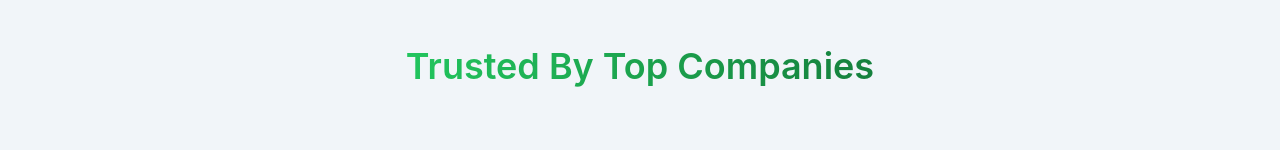
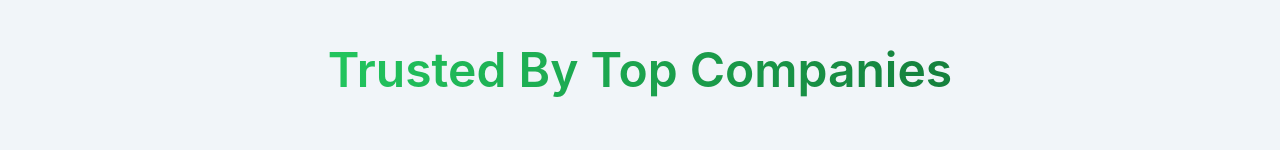
Before and after one commit to LuCiFeRMORGAN047/insurewow, a React (Vite) app in the folder pf/: page / in a window 1280 px wide. Shown: the part 802-952 px from the top of the page. Built offline with nearby package versions, Linux system fonts and the light colour scheme.

Commit message:
text taille

```diff
--- a/pf/src/components/index/TopComp.jsx
+++ b/pf/src/components/index/TopComp.jsx
@@ -8,7 +8,7 @@ import {motion} from 'framer-motion'
 const TopComp = () => {
   return (
     <div className='h-[20rem] flex flex-col items-center bg-slate-100 '>
-            <h1 className='mt-12 font-semibold text-4xl bg-gradient-to-r  from-green-500 to-green-700  h-[4.5rem] bg-clip-text text-transparent'>Trusted By Top Companies</h1>
+            <h1 className='mt-12 font-semibold text-5xl bg-gradient-to-r  from-green-500 to-green-700  h-[4.5rem] bg-clip-text text-transparent'>Trusted By Top Companies</h1>
             <div className='flex mt-12 gap-x-10'>
                 {
                     comps.map((e,i)=>{
```
